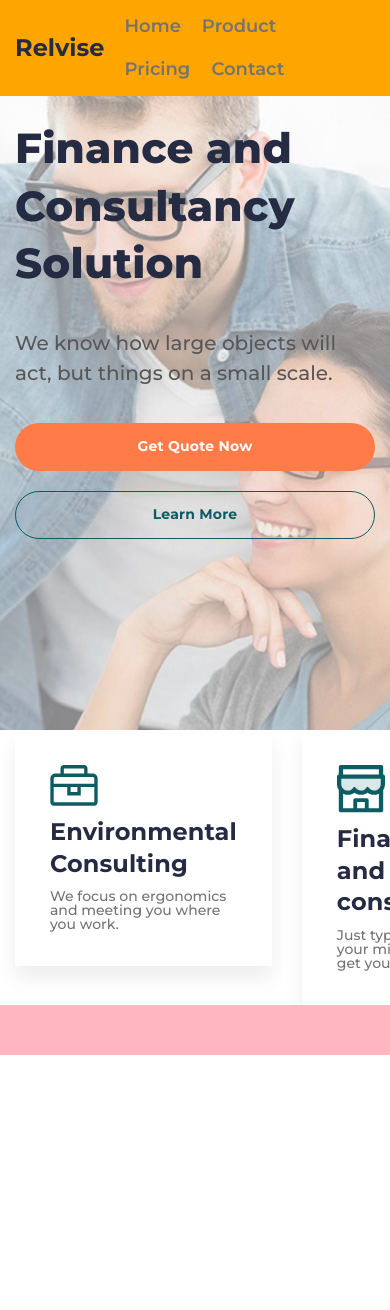
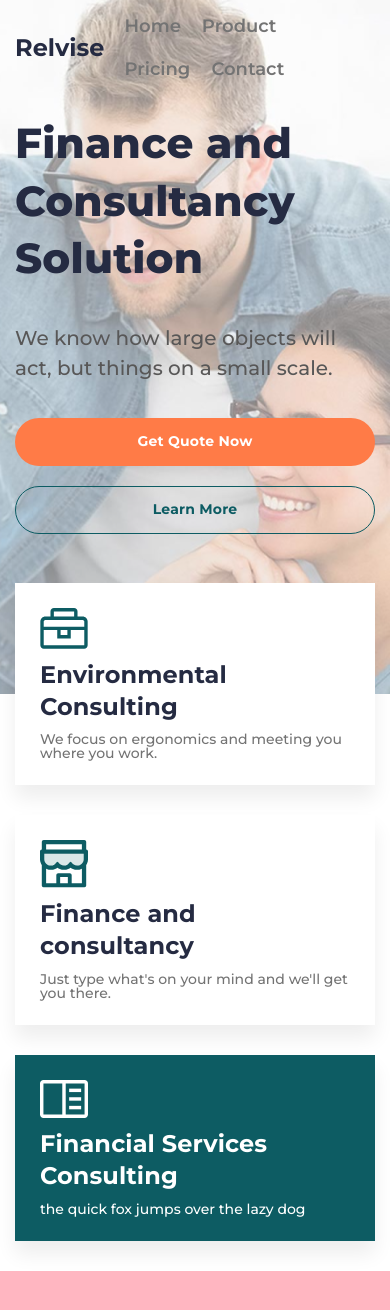
Before and after one commit to confesssa/Relvise, a plain HTML site: page index.html in a window 390 px wide. Before the commit the page ends 1055 px from the top, so only its background shows below. Drawn offline with Linux system fonts and the light colour scheme.

Commit message:
feat: add media-query for section Services

```diff
--- a/index.html
+++ b/index.html
@@ -92,7 +92,7 @@
             </div>
 
             <div class="services__column">
-              <div class="services__item item-service">
+              <div class="services__item item-service item-service_modified">
                 <div class="item-service__icon">
                   <img src="./assets/services/03.svg" alt="Financial Services Consulting">
                 </div>
--- a/style.css
+++ b/style.css
@@ -85,7 +85,6 @@ li {
   display: flex;
   min-height: 10.4rem;
   align-items: center;
-  background-color: orange;
 }
 
 @media (max-width: 479px) {
@@ -153,6 +152,9 @@ li {
 }
 
 .page__services {
+  position: relative;
+  margin: -111px 0 0 0;
+  z-index: 2;
 }
 
 .main-block {
@@ -169,6 +171,12 @@ li {
 @media (max-width: 992px) {
   .main-block__body {
     padding: 120px 0 191px 0;
+  }
+}
+
+@media (max-width: 479px) {
+  .main-block__body {
+    padding: 115px 0 160px 0;
   }
 }
 
@@ -271,20 +279,52 @@ li {
 }
 
 .services__body {
-  display: flex;
-  margin: 0 -15px;
 }
+
+@media (min-width: 670px) {
+  .services__body {
+    display: flex;
+    flex-wrap: wrap;
+    margin: 0 -15px;
+  }
+}
+
 .services__column {
-  padding: 0 15px;
-  flex: 0 1 33.333%
+  flex: 0 1 33.333%;
+  margin: 0 0 30px 0;
 }
+
+@media (min-width: 670px) {
+  .services__column {
+    padding: 0 15px;
+  }
+}
+
+@media (max-width: 992px) {
+  .services__column {
+    flex: 0 1 50%;
+  }
+
+  .services__column:not(:last-child) {
+    margin: 0 0 30px 0;
+  }
+
+  .services__column:last-child {
+    flex: 1 1 100%;
+  }
+}
+
 .services__item {
   box-shadow: 0px 13px 19px rgba(0, 0, 0, 0.07);
   background: #fff;
   padding: 35px;
+  height: 100%;
 }
 
-.item-service {
+@media (max-width: 479px) {
+  .services__item {
+    padding: 25px;
+  }
 }
 
 .item-service > *:not(:last-child) {
@@ -304,6 +344,14 @@ li {
   color: #737373;
 }
 
+.item-service_modified {
+  background: #0D5C63;
+}
+
+.item-service_modified > * {
+  color: #fff;
+}
+
 /* FOOTER */
 .footer {
   height: 50px;
```
